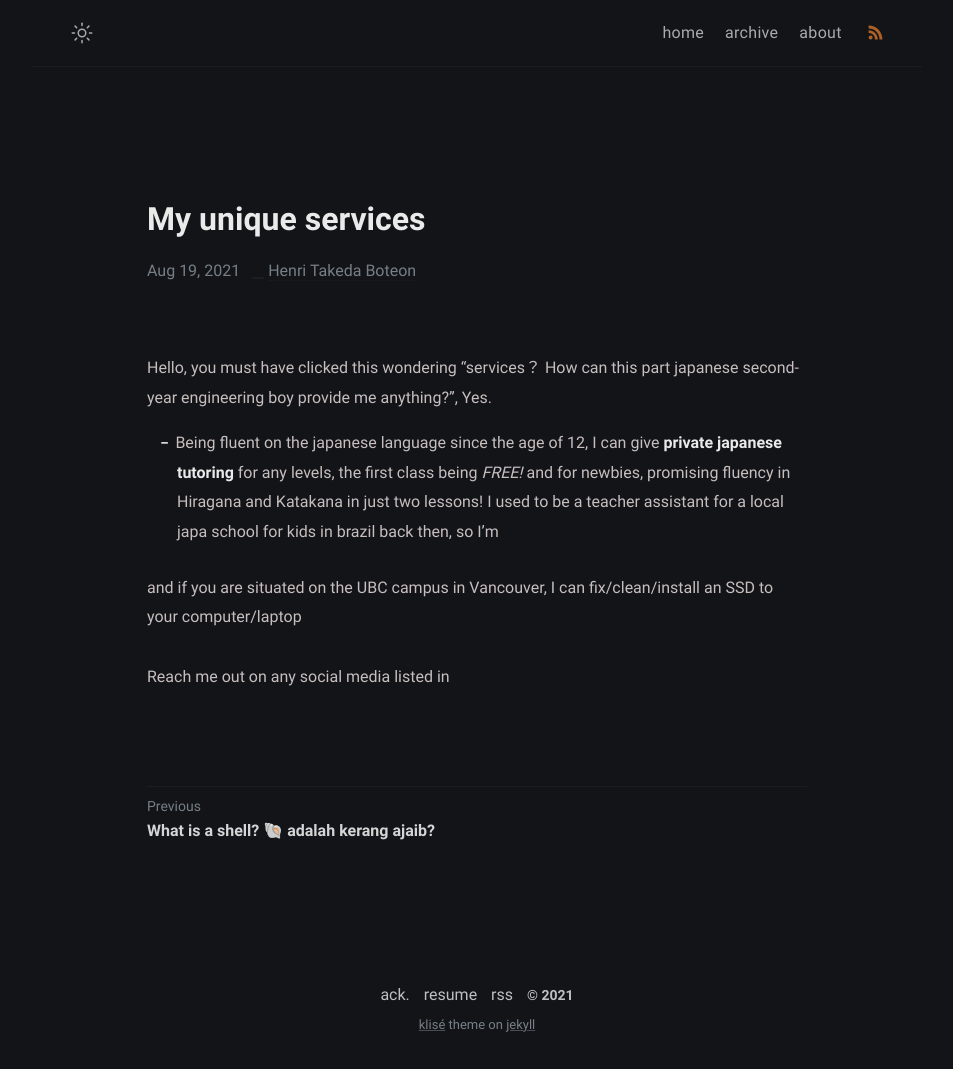
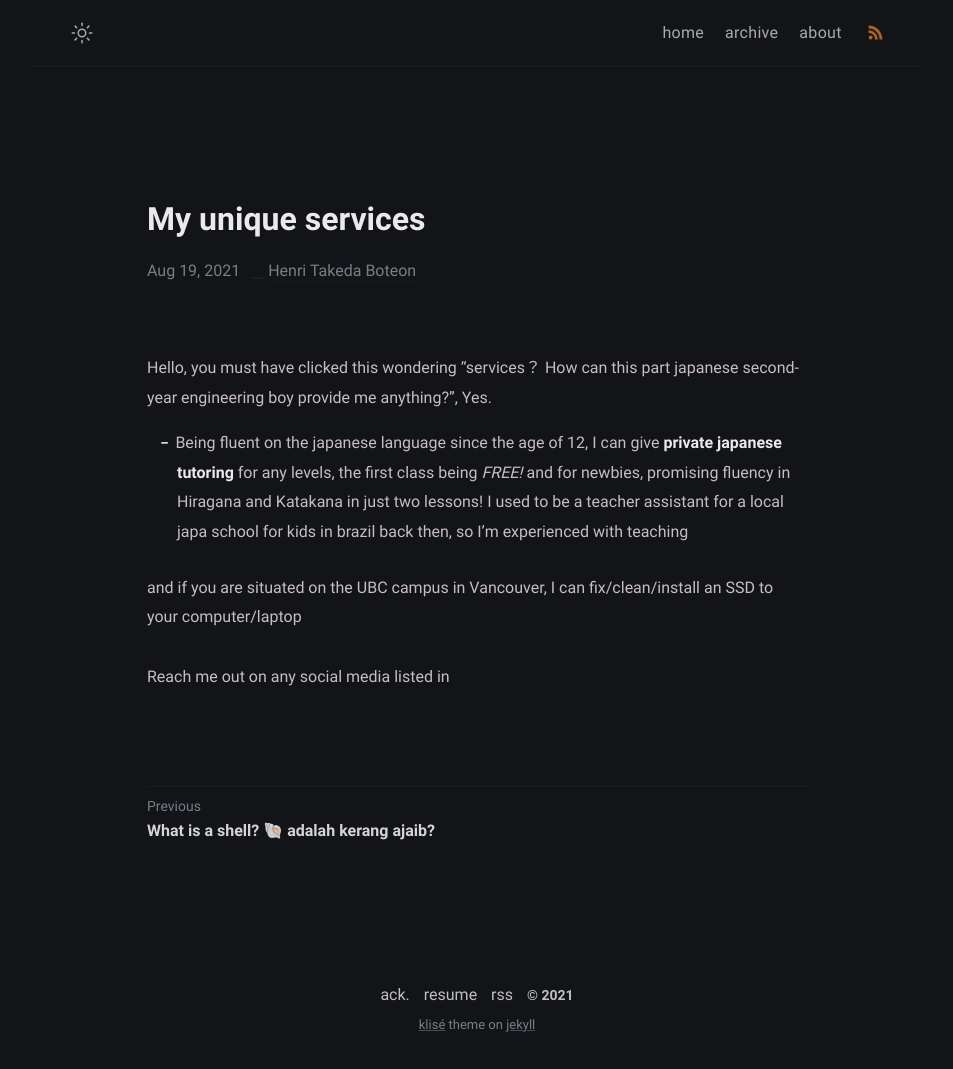
Before and after one commit to Pistachihen/pistachi.github.io, a Jekyll site: the page built from _posts/welcome-to-jekyll/2020-08-29-welcome-to-jekyll.md, in a window 1280 px wide. Shown: the whole page, without its empty margins (163-1116 px from the left). Built offline with Jekyll 4.4.1, drawn with Linux system fonts in a browser that asks for light colours.

Commit message:
2020-08-29-welcome-to-jekyll.md: changed

```diff
--- a/_posts/welcome-to-jekyll/2020-08-29-welcome-to-jekyll.md
+++ b/_posts/welcome-to-jekyll/2020-08-29-welcome-to-jekyll.md
@@ -6,7 +6,7 @@ categories: services
 ---
 Hello, you must have clicked this wondering "services？ How can this part japanese second-year engineering boy provide me anything?", Yes.
 
-- Being fluent on the japanese language since the age of 12, I can give **private japanese tutoring** for any levels, the first class being *FREE!* and for newbies, promising fluency in Hiragana and Katakana in just two lessons! I used to be a teacher assistant for a local japa school for kids in brazil back then, so I'm
+- Being fluent on the japanese language since the age of 12, I can give **private japanese tutoring** for any levels, the first class being *FREE!* and for newbies, promising fluency in Hiragana and Katakana in just two lessons! I used to be a teacher assistant for a local japa school for kids in brazil back then, so I'm experienced with teaching
 
 and if you are situated on the UBC campus in Vancouver, I can fix/clean/install an SSD to your computer/laptop
 
```
